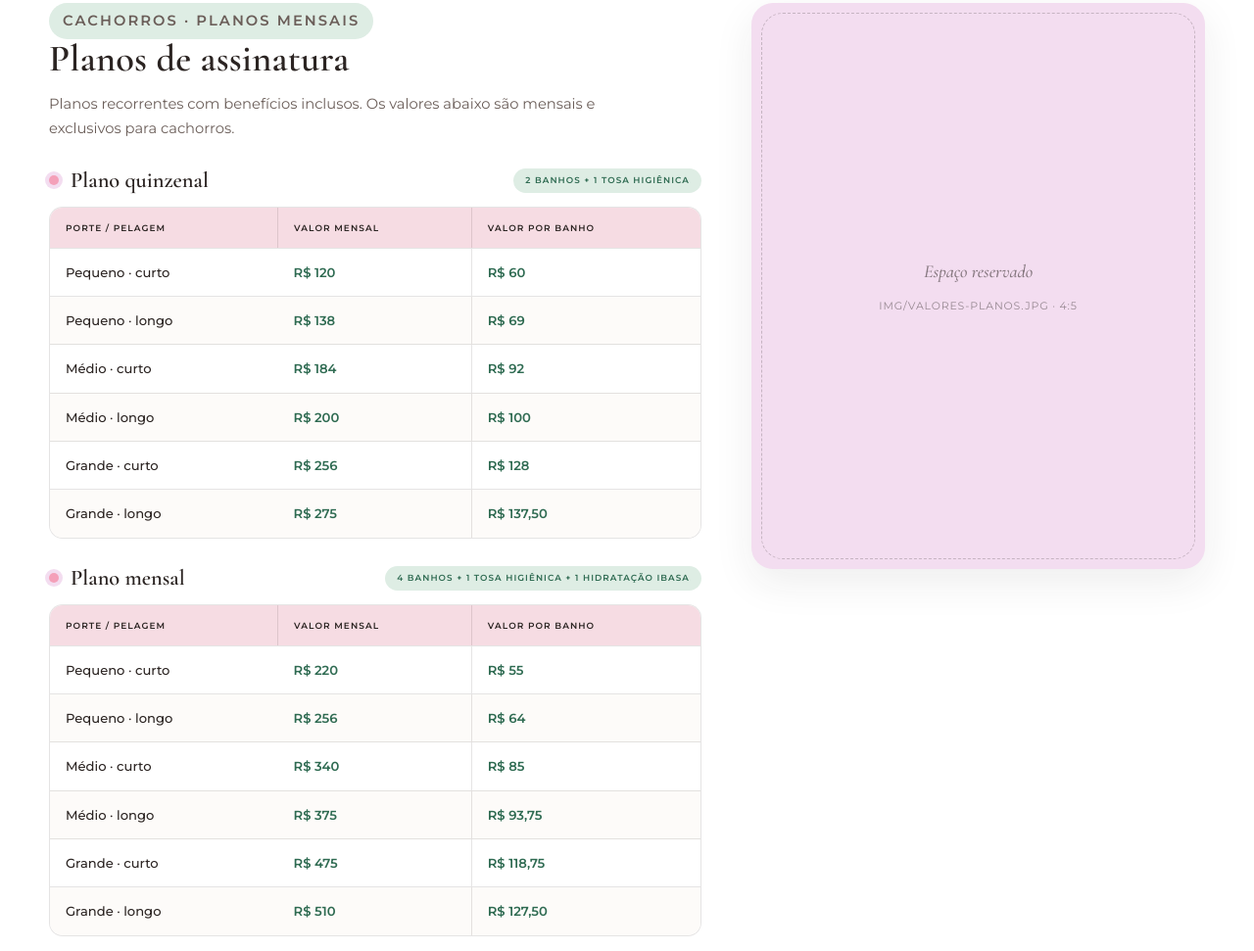
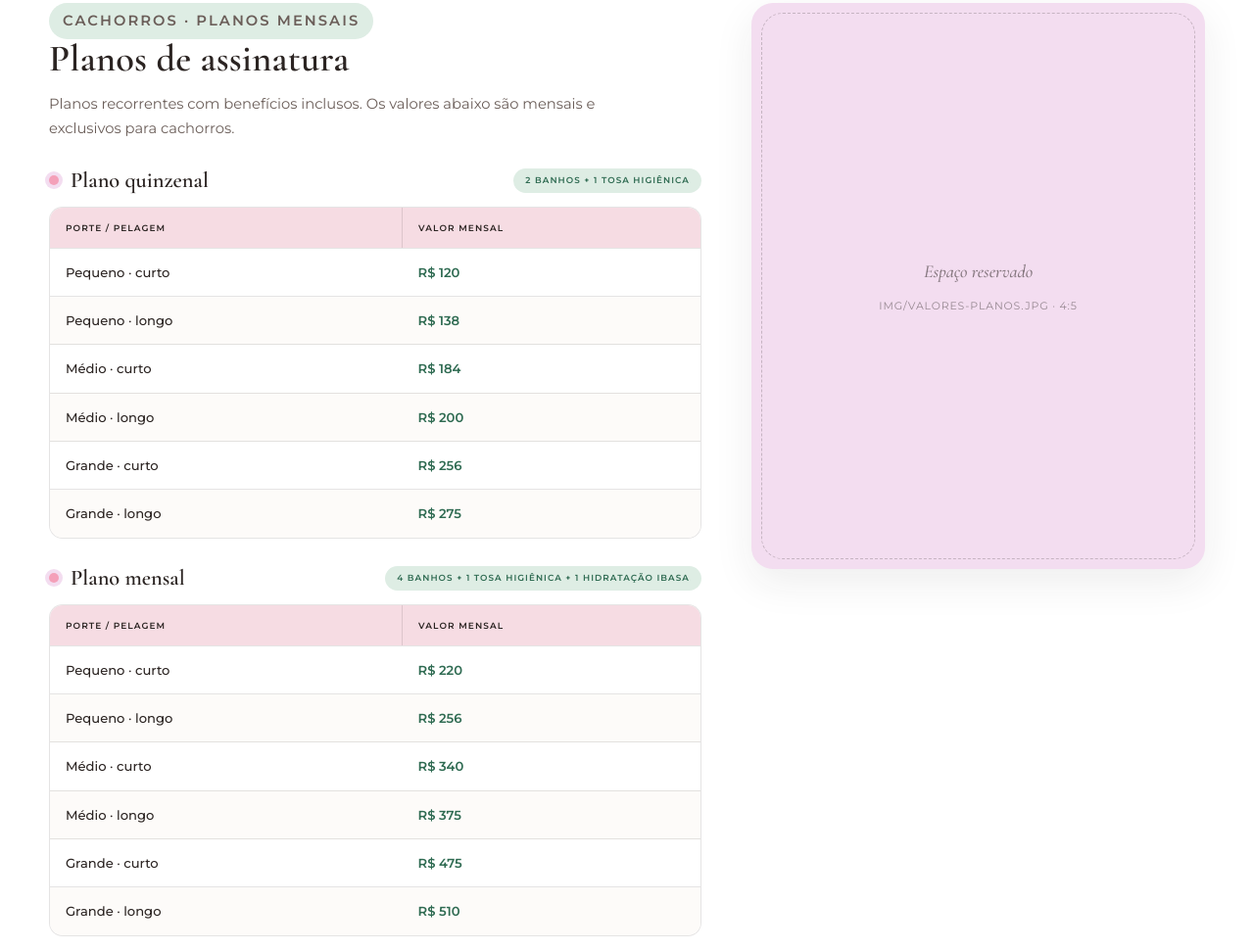
Before and after one commit to adonayiamkt-design/amoreca-pet-spa, a plain HTML site: page index.html in a window 1280 px wide. Shown: the part 4382-5353 px from the top of the page at 98% size. Drawn offline with nearby package versions, Linux system fonts and the light colour scheme.

Commit message:
Mantem apenas o valor mensal nos planos

```diff
--- a/index.html
+++ b/index.html
@@ -32,7 +32,7 @@
   <link rel="preconnect" href="https://fonts.gstatic.com" crossorigin>
   <link href="https://fonts.googleapis.com/css2?family=Cormorant+Garamond:ital,wght@0,500;0,600;0,700;1,500;1,600&family=Montserrat:wght@400;500;600&display=swap" rel="stylesheet">
 
-  <link rel="stylesheet" href="css/style.css?v=5">
+  <link rel="stylesheet" href="css/style.css?v=6">
 
   <!-- ============ Dados estruturados (Local Business) — substitua pelos dados reais ============ -->
   <script type="application/ld+json">
@@ -330,16 +330,15 @@
                     <tr>
                       <th scope="col">Porte / pelagem</th>
                       <th scope="col">Valor mensal</th>
-                      <th scope="col">Valor por banho</th>
                     </tr>
                   </thead>
                   <tbody>
-                    <tr><th scope="row">Pequeno &middot; curto</th><td class="preco">R$ 120</td><td class="preco">R$ 60</td></tr>
-                    <tr><th scope="row">Pequeno &middot; longo</th><td class="preco">R$ 138</td><td class="preco">R$ 69</td></tr>
-                    <tr><th scope="row">Médio &middot; curto</th><td class="preco">R$ 184</td><td class="preco">R$ 92</td></tr>
-                    <tr><th scope="row">Médio &middot; longo</th><td class="preco">R$ 200</td><td class="preco">R$ 100</td></tr>
-                    <tr><th scope="row">Grande &middot; curto</th><td class="preco">R$ 256</td><td class="preco">R$ 128</td></tr>
-                    <tr><th scope="row">Grande &middot; longo</th><td class="preco">R$ 275</td><td class="preco">R$ 137,50</td></tr>
+                    <tr><th scope="row">Pequeno &middot; curto</th><td class="preco">R$ 120</td></tr>
+                    <tr><th scope="row">Pequeno &middot; longo</th><td class="preco">R$ 138</td></tr>
+                    <tr><th scope="row">Médio &middot; curto</th><td class="preco">R$ 184</td></tr>
+                    <tr><th scope="row">Médio &middot; longo</th><td class="preco">R$ 200</td></tr>
+                    <tr><th scope="row">Grande &middot; curto</th><td class="preco">R$ 256</td></tr>
+                    <tr><th scope="row">Grande &middot; longo</th><td class="preco">R$ 275</td></tr>
                   </tbody>
                 </table>
               </div>
@@ -356,16 +355,15 @@
                     <tr>
                       <th scope="col">Porte / pelagem</th>
                       <th scope="col">Valor mensal</th>
-                      <th scope="col">Valor por banho</th>
                     </tr>
                   </thead>
                   <tbody>
-                    <tr><th scope="row">Pequeno &middot; curto</th><td class="preco">R$ 220</td><td class="preco">R$ 55</td></tr>
-                    <tr><th scope="row">Pequeno &middot; longo</th><td class="preco">R$ 256</td><td class="preco">R$ 64</td></tr>
-                    <tr><th scope="row">Médio &middot; curto</th><td class="preco">R$ 340</td><td class="preco">R$ 85</td></tr>
-                    <tr><th scope="row">Médio &middot; longo</th><td class="preco">R$ 375</td><td class="preco">R$ 93,75</td></tr>
-                    <tr><th scope="row">Grande &middot; curto</th><td class="preco">R$ 475</td><td class="preco">R$ 118,75</td></tr>
-                    <tr><th scope="row">Grande &middot; longo</th><td class="preco">R$ 510</td><td class="preco">R$ 127,50</td></tr>
+                    <tr><th scope="row">Pequeno &middot; curto</th><td class="preco">R$ 220</td></tr>
+                    <tr><th scope="row">Pequeno &middot; longo</th><td class="preco">R$ 256</td></tr>
+                    <tr><th scope="row">Médio &middot; curto</th><td class="preco">R$ 340</td></tr>
+                    <tr><th scope="row">Médio &middot; longo</th><td class="preco">R$ 375</td></tr>
+                    <tr><th scope="row">Grande &middot; curto</th><td class="preco">R$ 475</td></tr>
+                    <tr><th scope="row">Grande &middot; longo</th><td class="preco">R$ 510</td></tr>
                   </tbody>
                 </table>
               </div>
@@ -677,7 +675,7 @@
     <div class="lightbox__count" aria-hidden="true"></div>
   </div>
 
-  <script src="js/config.js?v=5"></script>
-  <script src="js/main.js?v=5"></script>
+  <script src="js/config.js?v=6"></script>
+  <script src="js/main.js?v=6"></script>
 </body>
 </html>
```
Also changed, not shown: privacidade.html (+3 -3 lines).
